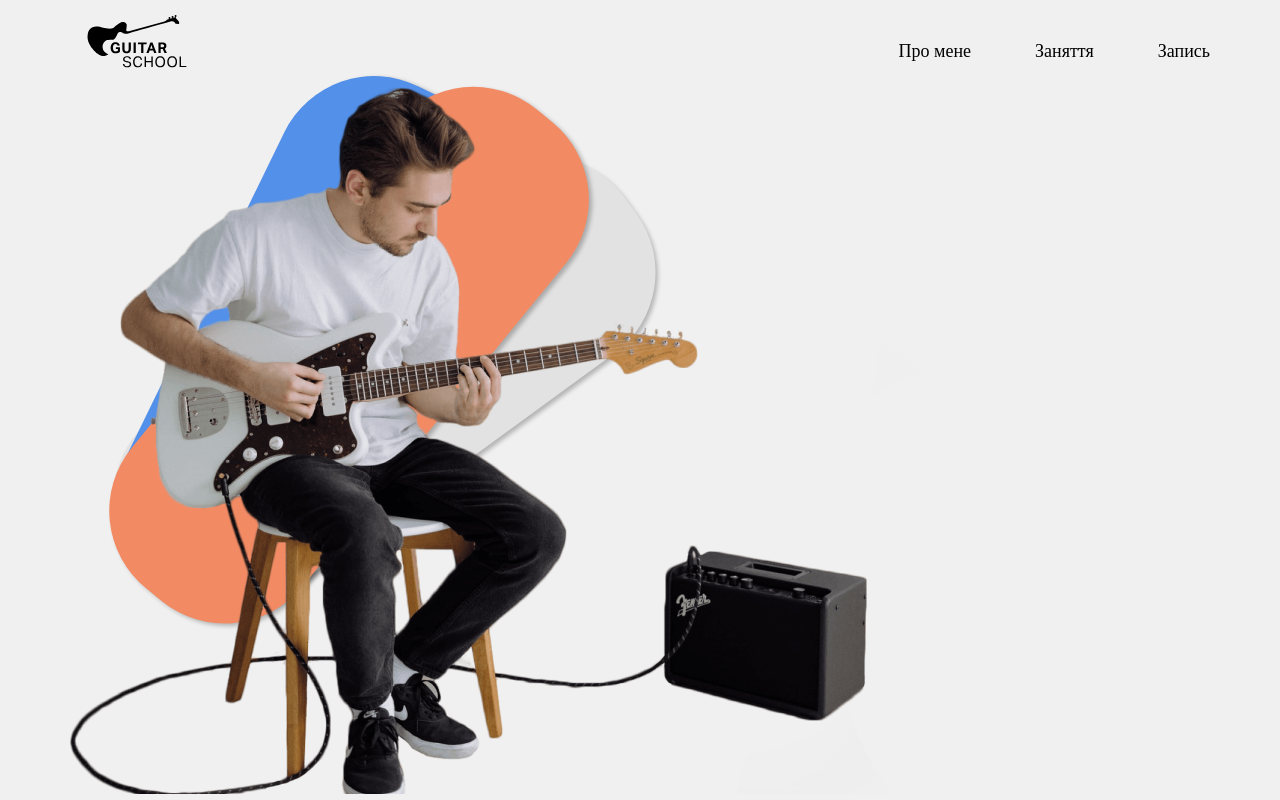
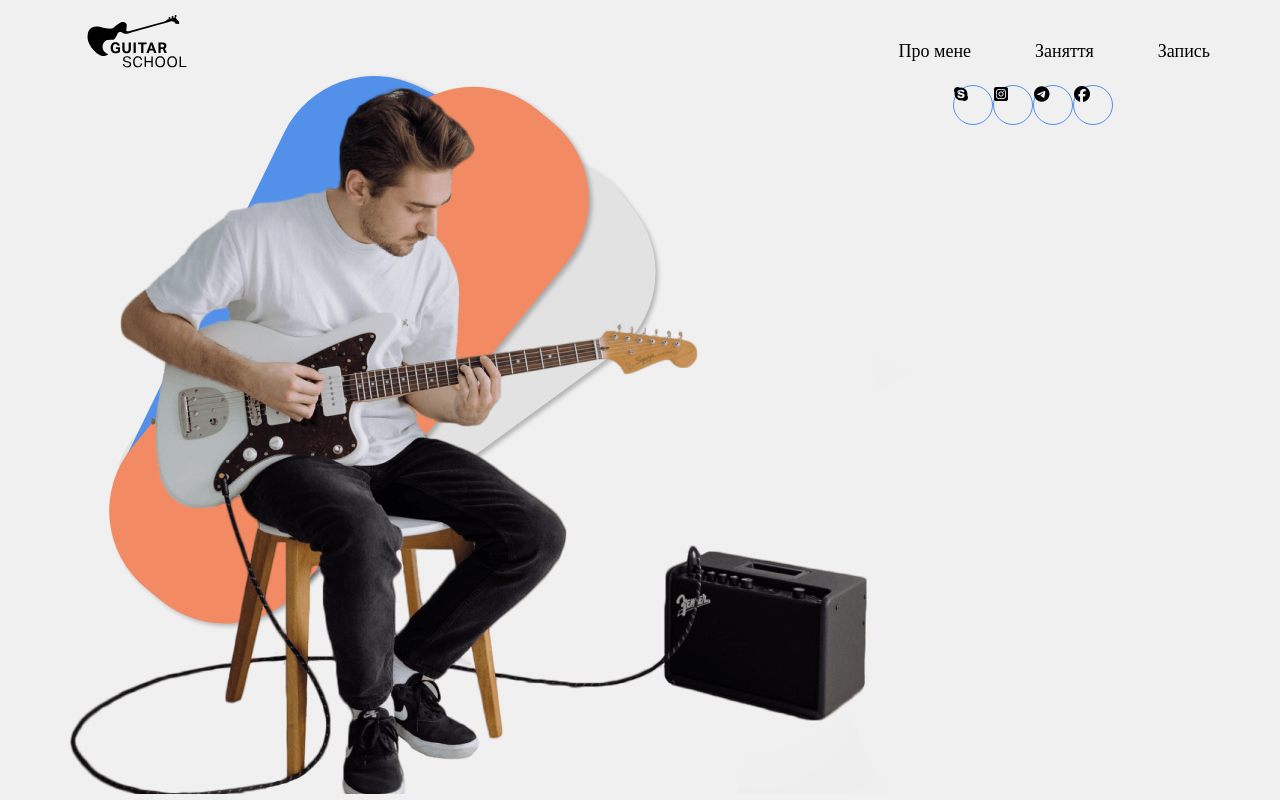
Before and after one commit to AnastasiiaNychkalo/guitarist-s-portfolio, a plain HTML site: page src/index.html in a window 1280 px wide. Drawn offline with Linux system fonts and the light colour scheme.

Commit message:
added right-wrapper

```diff
--- a/src/index.html
+++ b/src/index.html
@@ -6,6 +6,7 @@
     <link rel="stylesheet" href="css/normalize.css">
     <link rel="stylesheet" href="css/reset.css">
     <link rel="stylesheet" href="css/style.css">
+    <script src="https://kit.fontawesome.com/ad2417e6d1.js" crossorigin="anonymous"></script>
     <title>Уроки гри на гітарі</title>
     <meta name="description" content="Кращий репетитор гри на гітарі">
 </head>
@@ -33,6 +34,22 @@
                 <div class="left-wrapper__rectangle-orange"></div>
                 <div class="left-wrapper__rectangle-grey"></div>
              </div>
+             <div class="right-wrapper">
+                <div class="right-wrapper__icons-box icons">
+                    <div class="icons__item">
+                        <i class="fa-brands fa-skype"></i>
+                    </div>
+                    <div class="icons__item">
+                        <i class="fa-brands fa-square-instagram"></i>
+                    </div>
+                    <div class="icons__item">
+                        <i class="fa-brands fa-telegram"></i>
+                    </div>
+                    <div class="icons__item">
+                        <i class="fa-brands fa-facebook"></i>
+                    </div>
+                </div>
+             </div>
         </div>
     </div>
 </body>
--- a/src/sass/style.sass
+++ b/src/sass/style.sass
@@ -21,6 +21,9 @@ $color-orange: #F28B64
     &__logo
         width: 134px
         height: 69px
+    &__content-container
+        display: flex
+        flex-direction: row
 
 .nav-menu
     &__list
@@ -70,3 +73,11 @@ $color-orange: #F28B64
         border-radius: 100px
         transform: rotate(-36.15deg)
         z-index: 1
+.icons
+    display: flex
+    flex-direction: row
+    &__item
+        width: 40px
+        height: 40px
+        border: 1px solid $color-blue
+        border-radius: 100px
```
Also changed, not shown: src/css/style.css, 1 other file.
